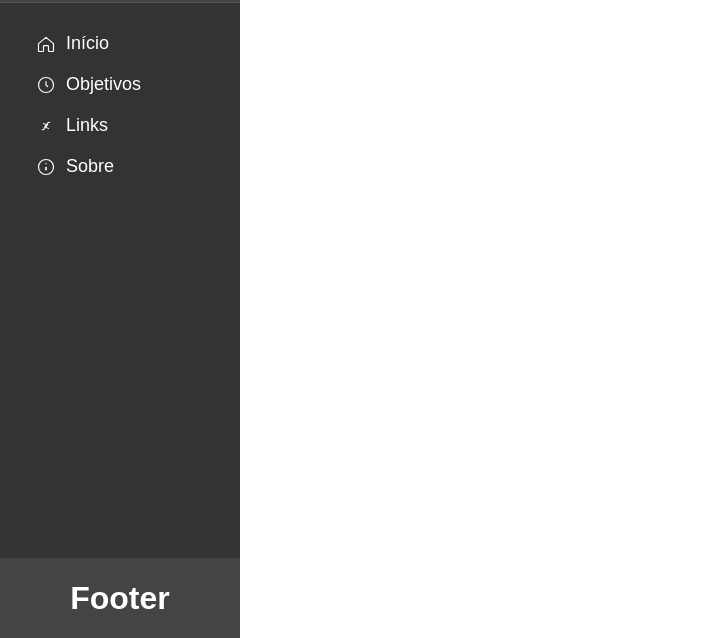
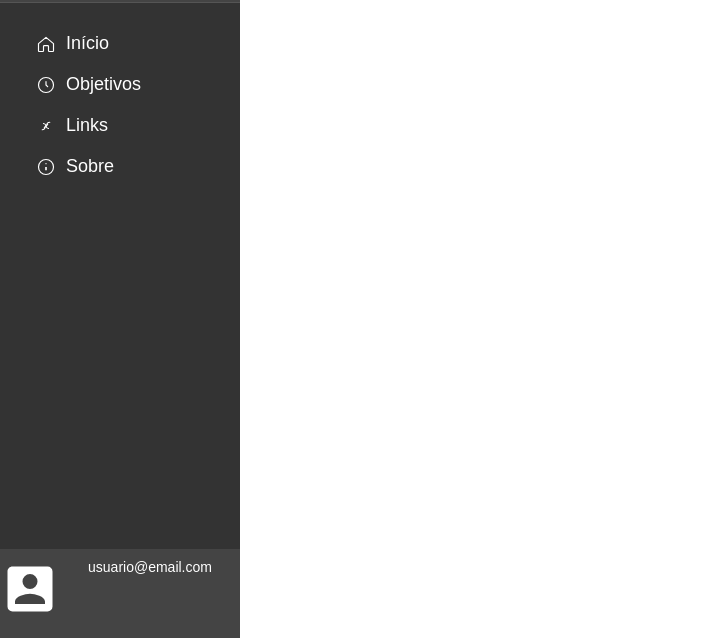
Before and after one commit to coluce/ricardo.github.io, a plain HTML site: page index.html in a window 1280 px wide. Shown: the part 162-800 px from the top of the page, without its empty margins (0-701 px from the left). Drawn offline with Linux system fonts and the light colour scheme.

Commit message:
Update menu footer and add icons to headings
Enhanced the menu footer in index.html with a user icon and email text, and added styling for the footer in style.css. Updated headings in links.html and objectives.html to include relevant emojis for improved visual distinction.

```diff
--- a/index.html
+++ b/index.html
@@ -57,7 +57,19 @@
         </div>
     </div>
     <div class="menu-footer">
-        <h1>Footer</h1>
+        <div class="footer-icon">
+            <svg class="icon" width="60" height="60" viewBox="0 0 24 24" xmlns="http://www.w3.org/2000/svg">
+                <path
+                    d="M6,17C6,15 10,13.9 12,13.9C14,13.9 18,15 18,17V18H6M15,9A3,3 0 0,1 12,12A3,3 0 0,1 9,9A3,3 0 0,1 12,6A3,3 0 0,1 15,9M3,5V19A2,2 0 0,0 5,21H19A2,2 0 0,0 21,19V5A2,2 0 0,0 19,3H5C3.89,3 3,3.9 3,5Z"
+                    stroke="currentColor"
+                    stroke-width="0"
+                    stroke-linecap="round"
+                    stroke-linejoin="round"
+                    fill="white"
+                />
+            </svg>
+        </div>
+        <div class="footer-text">usuario@email.com</div>
     </div>
 </div>
 
--- a/style.css
+++ b/style.css
@@ -70,6 +70,19 @@ body {
   background-color: #444;
   color: white;
   text-align: center;
+  padding: 10px 0px;
+  display: flex;
+}
+
+.footer-icon {
+  margin-bottom: 5px;
+  width: 60px;
+}
+
+.footer-text {
+  flex: 1;
+  text-align: center;
+  font-size: 14px;
 }
 
 .conteudo {
```
Also changed, not shown: pages/links.html (+1 -1 lines), pages/objectives.html (+1 -1 lines). Lines whose indentation alone changed are shown as unchanged.
